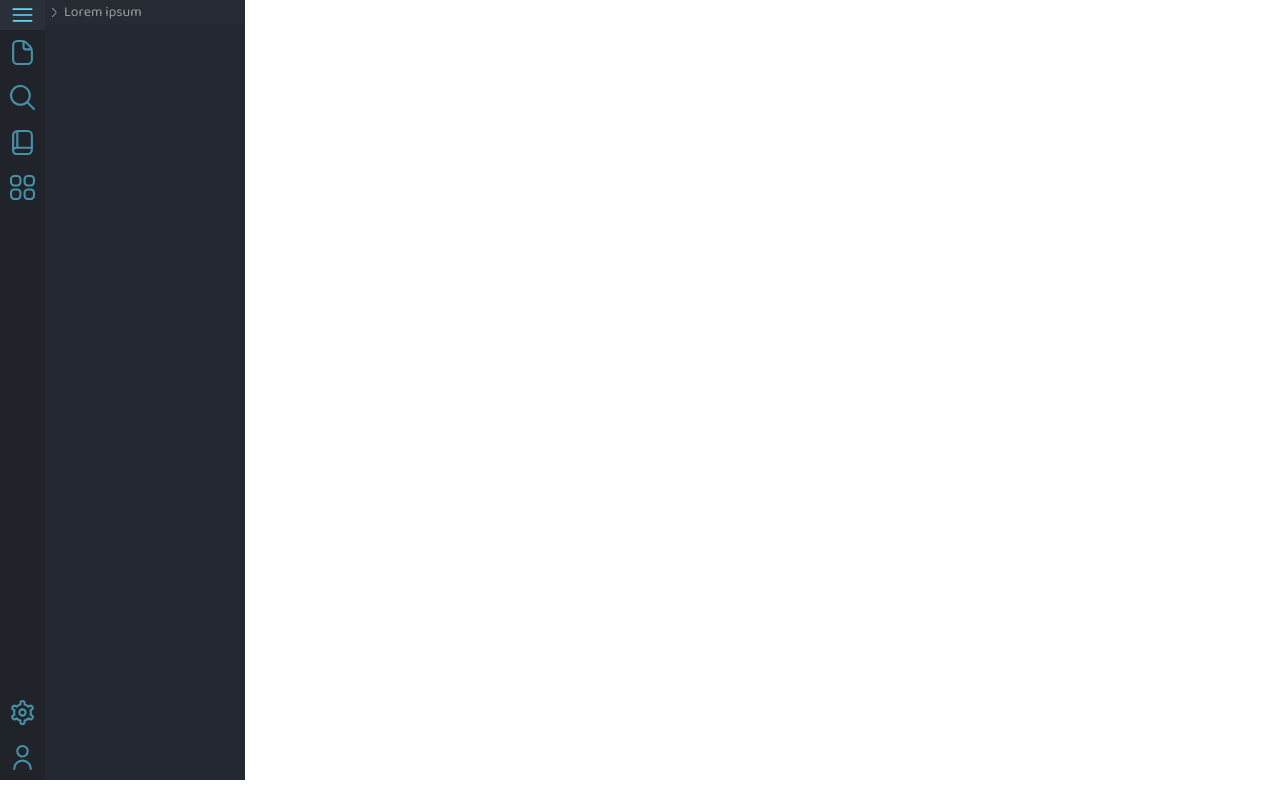
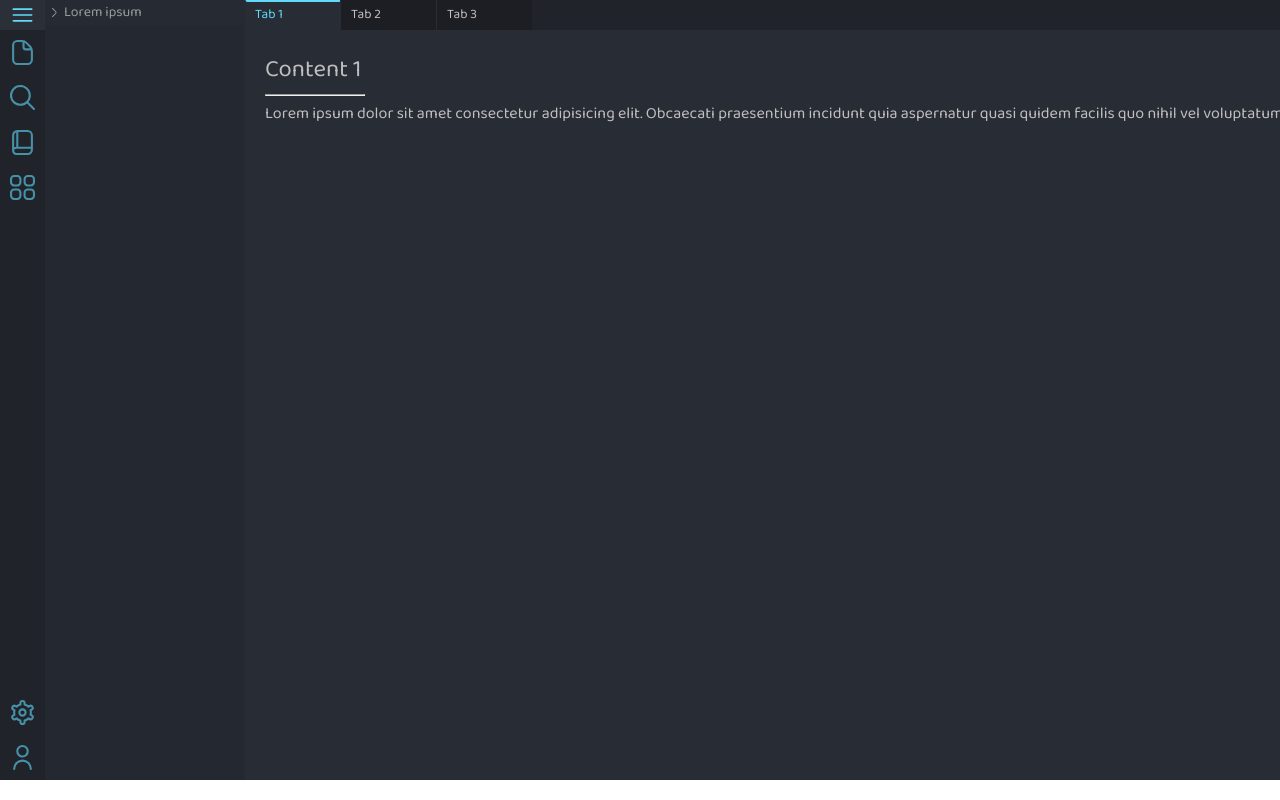
Before and after one commit to sarbanandabhikkhu/React-Examples, a React app: page / in a window 1280 px wide. Built offline with nearby package versions, Linux system fonts and the light colour scheme.

Commit message:
modified

```diff
--- a/src/App.js
+++ b/src/App.js
@@ -2,12 +2,14 @@ import React from "react";
 import { hot } from "react-hot-loader/root";
 import Accordion from "./components/accordion";
 import Navbar from "./components/navbar";
+import Tabs from "./components/tabs";
 
 function App() {
   return (
     <div className="App">
       <Accordion />
       <Navbar />
+      <Tabs />
     </div>
   );
 }
--- /dev/null
+++ b/src/components/tabs/_index.scss
@@ -0,0 +1,103 @@
+*,
+::before,
+::after {
+  box-sizing: border-box;
+  margin: 0;
+  padding: 0;
+}
+
+.Tabs {
+  top: 0;
+  right: 0;
+  left: 245px;
+  position: fixed;
+  width: calc(100% - 45px);
+  height: calc(100% - 20px);
+  background: $Primary;
+}
+
+.bloc-tabs {
+  width: calc(100% - 70px);
+  height: 30px;
+  position: fixed;
+  height: 30px;
+  display: flex;
+  font-size: 12px;
+  line-height: 30px;
+  overflow: scroll;
+  background: $Secondary;
+}
+.tabs {
+  min-width: 75px;
+  padding: 0 10px;
+  overflow: hidden;
+  line-height: 30px;
+  text-align: left;
+  align-items: center;
+  justify-content: center;
+  color: darken($Light, 25);
+  background: darken($Secondary, 2);
+  box-sizing: content-box;
+  position: relative;
+  cursor: pointer;
+  outline: none;
+}
+.tabs:not(:last-child) {
+  border-right: 1px solid $Primary;
+}
+
+.active-tabs {
+  color: $Accent;
+  background: $Primary;
+}
+
+.active-tabs::before {
+  content: "";
+  top: 0;
+  left: 50%;
+  width: 100%;
+  height: 2px;
+  display: block;
+  position: absolute;
+  transform: translateX(-50%);
+  border-bottom-left-radius: 5px;
+  border-bottom-right-radius: 5px;
+  background: $Accent;
+}
+
+button {
+  border: none;
+}
+.content-tabs {
+  flex-grow: 1;
+  margin-top: 30px;
+}
+.content {
+  padding: 20px;
+  width: 100%;
+  height: 100%;
+  display: none;
+  color: darken($Light, 25);
+}
+.content h2 {
+  padding: 0px 0 5px 0px;
+}
+.content hr {
+  width: 100px;
+  height: 2px;
+  background: #222;
+  margin-bottom: 5px;
+}
+.content p {
+  width: 100%;
+  height: 100%;
+}
+.active-content {
+  display: block;
+}
+
+@media screen and (max-width: 500px) {
+  .Tabs {
+    left: 45px;
+  }
+}
--- /dev/null
+++ b/src/components/tabs/index.js
@@ -0,0 +1,76 @@
+import React, { useState } from "react";
+
+function Tabs() {
+  const [toggleState, setToggleState] = useState(1);
+
+  const toggleTab = (index) => {
+    setToggleState(index);
+  };
+
+  return (
+    <div className="Tabs">
+      <div className="bloc-tabs">
+        <button
+          className={toggleState === 1 ? "tabs active-tabs" : "tabs"}
+          onClick={() => toggleTab(1)}
+        >
+          Tab 1
+        </button>
+        <button
+          className={toggleState === 2 ? "tabs active-tabs" : "tabs"}
+          onClick={() => toggleTab(2)}
+        >
+          Tab 2
+        </button>
+        <button
+          className={toggleState === 3 ? "tabs active-tabs" : "tabs"}
+          onClick={() => toggleTab(3)}
+        >
+          Tab 3
+        </button>
+      </div>
+
+      <div className="content-tabs">
+        <div
+          className={toggleState === 1 ? "content  active-content" : "content"}
+        >
+          <h2>Content 1</h2>
+          <hr />
+          <p>
+            Lorem ipsum dolor sit amet consectetur adipisicing elit. Obcaecati
+            praesentium incidunt quia aspernatur quasi quidem facilis quo nihil
+            vel voluptatum?
+          </p>
+        </div>
+
+        <div
+          className={toggleState === 2 ? "content  active-content" : "content"}
+        >
+          <h2>Content 2</h2>
+          <hr />
+          <p>
+            Lorem ipsum dolor sit amet consectetur adipisicing elit. Sapiente
+            voluptatum qui adipisci.
+          </p>
+        </div>
+
+        <div
+          className={toggleState === 3 ? "content  active-content" : "content"}
+        >
+          <h2>Content 3</h2>
+          <hr />
+          <p>
+            Lorem ipsum dolor sit amet, consectetur adipisicing elit. Eos sed
+            nostrum rerum laudantium totam unde adipisci incidunt modi alias!
+            Accusamus in quia odit aspernatur provident et ad vel distinctio
+            recusandae totam quidem repudiandae omnis veritatis nostrum
+            laboriosam architecto optio rem, dignissimos voluptatum beatae
+            aperiam voluptatem atque. Beatae rerum dolores sunt.
+          </p>
+        </div>
+      </div>
+    </div>
+  );
+}
+
+export default Tabs;
--- a/src/styles/index.scss
+++ b/src/styles/index.scss
@@ -5,6 +5,7 @@
 @import "./App";
 @import "../components/accordion/index";
 @import "../components/navbar/index";
+@import "../components/tabs/index";
 
 @import "./@media";
 @import "./@frames";
```
